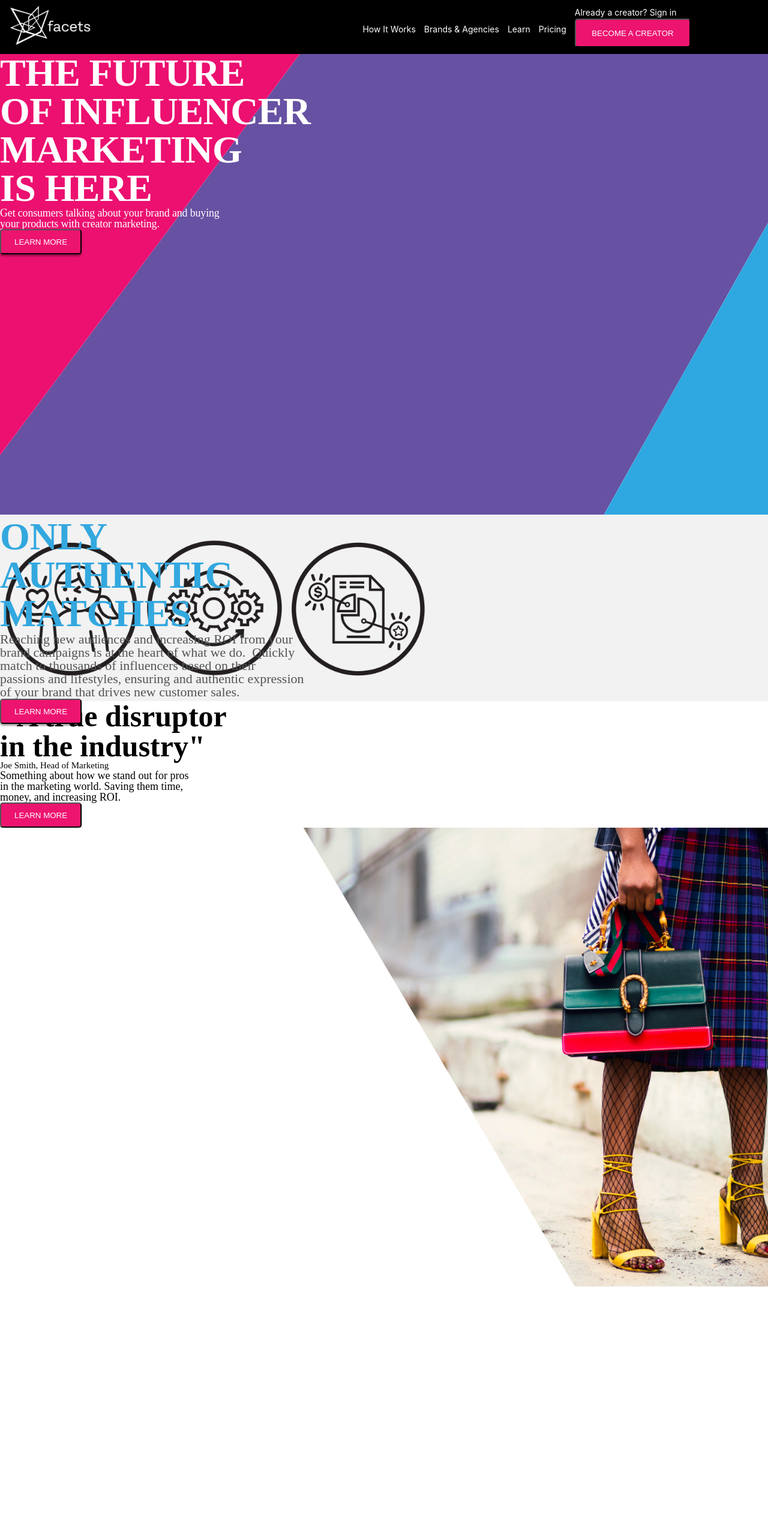
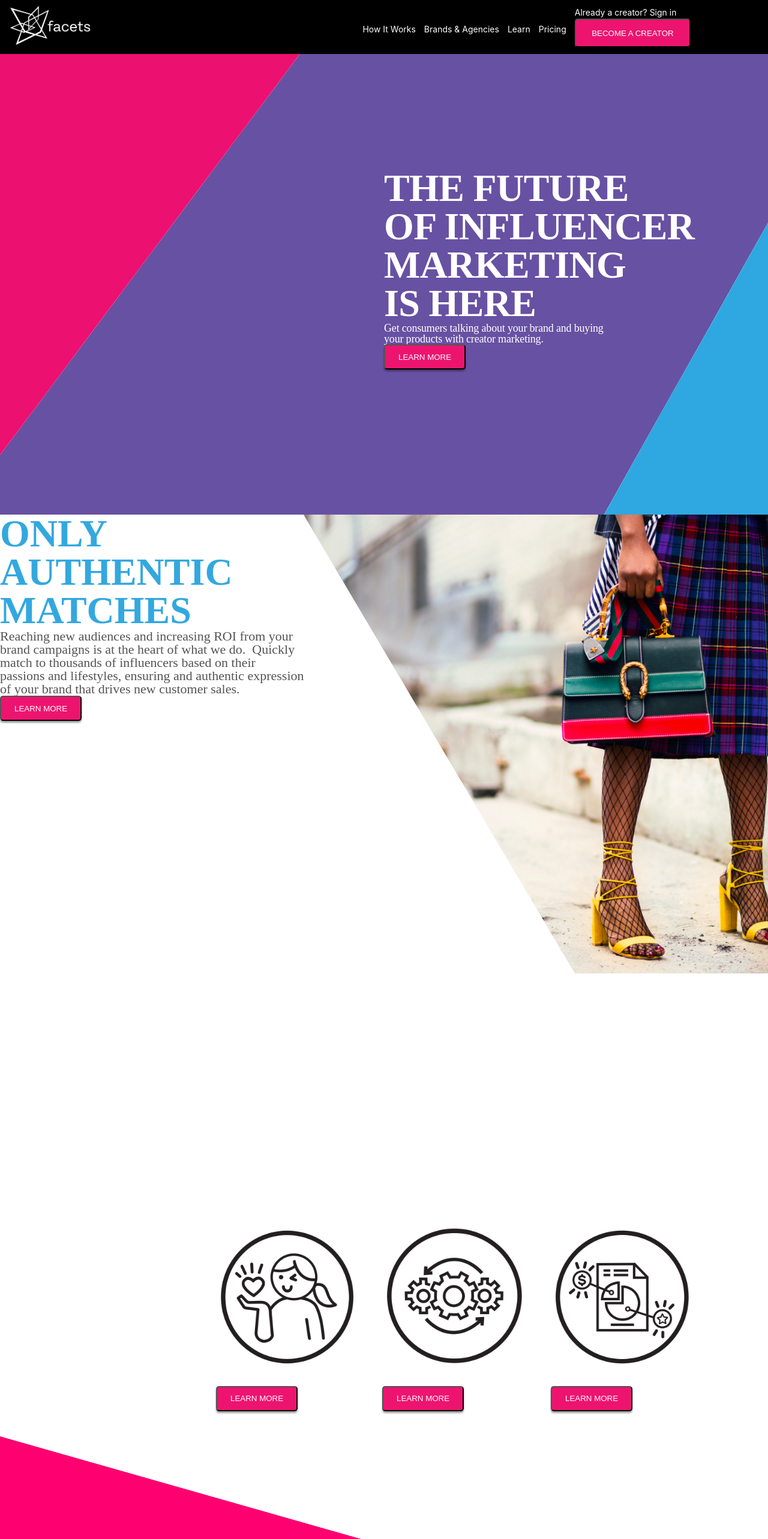
Before and after one commit to dwai03/amptest, a React (Create React App) app in the folder frontend/: page /#/ in a window 1280 px wide. Shown: the top 2566 px of the page at 60% size. Built offline with nearby package versions, Linux system fonts and the light colour scheme; a web font is replaced by a local one.

Commit message:
landing page complete except for image background width

```diff
--- a/frontend/src/pages/landing_page/Landing_page.js
+++ b/frontend/src/pages/landing_page/Landing_page.js
@@ -5,8 +5,9 @@ import Button from './../../components/common/Button'
 
 const Landing_page = () => {
     return (
-        <div >
+        <div>
             <div className = 'landingHeadercontainer'>
+                <div className = 'landingHeadercontainerblock'>
                     <div className = 'landingHeaderTitle'>The Future {"\n"}
                                                             of Influencer {"\n"}
                                                             Marketing {"\n"}
@@ -17,10 +18,12 @@ const Landing_page = () => {
                         </div>
                     </div>
                 </div>
-        <div>
+
                 <img src={require("../../../public/assets/LandingHeaderBackground.jpg")}>
                 </img>
-
+            </div>
+            <div className = 'landingBodycontainerblock'>
+                <div className = 'landingBodyContainerTop'>
                     <div className = 'landingBodyTitle'>Only {"\n"}
                                                         Authentic{"\n"}
                                                         Matches
@@ -32,13 +35,37 @@ const Landing_page = () => {
                             <Button text={'LEARN MORE'} />
                         </div>
                     </div>
-
+                </div>
+                <div className = 'landingicons'>
+                    <ul>
+                        <li>
                             <img src={require("../../../public/assets/InfluencerIcon.png")}>
                             </img>
+                        </li>
+                        <li>
+                            <Button text={'LEARN MORE'} />
+                        </li>
+                    </ul>
+                    <ul>
+                        <li>
                             <img src={require("../../../public/assets/OptimizeIcon-home.png")}>
                             </img>
-                <img src={require("../../../public/assets/ReportingIcon-home.png")}>
+                        </li>
+                        <li>
+                            <Button text={'LEARN MORE'} />
+                        </li>
+                    </ul>
+                    <ul>
+                        <li>
+                            <img  src={require("../../../public/assets/ReportingIcon-home.png")}>
                             </img>
+                        </li>
+                        <li>
+                            <Button text={'LEARN MORE'} />
+                        </li>
+                    </ul>
+                </div>
+                <div className = 'landingBodyContainerBot'>
                     <div className = 'landingBodyTextQuote'>"A true disruptor {"\n"}
                                                                 in the industry"{"\n"}
                         <div className = 'landingBodyTextQuoted'>Joe Smith, Head of Marketing {"\n"}
@@ -51,8 +78,11 @@ const Landing_page = () => {
                         </div>
                     </div>
                 </div>
+
                 <img src={require("../../../public/assets/LandingBodyBackground.jpg")}>
                 </img>
+
+            </div>
             <Footer />
         </div>
     )
--- a/frontend/src/stylesheets/layout.scss
+++ b/frontend/src/stylesheets/layout.scss
@@ -36,7 +36,6 @@
       }
     }
 }
-
 
 .landingfooter {
     background-Color: black;
@@ -84,16 +83,21 @@
     list-style-type: none;
     float: right;
 }
-.landingcontainer{
-    color: black;
-    .image {
+
+
+.landingHeadercontainer{
+
         position:relative;
         width: auto;
         height: auto;
         font-size: 0;
-    }
+
 }
-
+.landingHeadercontainerblock{
+    top: 25%;
+    left: 50%;
+    position: absolute;
+}
 .landingHeaderTitle {
     font-Family: Tenon;
     font-Weight: bold;
@@ -103,7 +107,6 @@
     line-Height: 1;
     letter-spacing: -0.64px;
     white-space: pre-wrap;
-    position: absolute;
 }
 .landingHeaderText {
     font-Family: Tenon;
@@ -115,6 +118,16 @@
     font-Weight: normal;
     text-transform: none;
 }
+.landingBodycontainerblock{
+    position: relative;
+
+    font-size: 0;
+
+}
+.landingBodyContainerTop{
+    vertical-align: middle;
+    position: absolute;
+}
 .landingBodyTitle {
     font-Family: Tenon;
     font-Weight: bold;
@@ -123,7 +136,6 @@
     text-Transform: uppercase;
     line-Height: 1;
     white-space: pre-wrap;
-    position: absolute;
 }
 .landingBodyTextTop {
     font-Family: Tenon;
@@ -134,6 +146,20 @@
     font-Weight: normal;
     text-transform: none;
 }
+.landingicons {
+    position: absolute;
+    top: 50%;
+    left: 25%;
+    ul {
+        display: inline-block;
+        list-style-type: none;
+    }
+}
+.landingBodyContainerBot{
+    position: absolute;
+    bottom: 108px;
+    left: 16px;
+}
 .landingBodyTextQuote {
     font-Family: Tenon;
     font-Size: 50px;
@@ -142,6 +168,7 @@
     line-Height: 1;
     white-space: pre-wrap;
     font-Weight: bold;
+    padding: 72px 47px 72px 47px;
 }
 .landingBodyTextQuoted {
     font-Family: Tenon;
```
Lines whose indentation alone changed are shown as unchanged.
